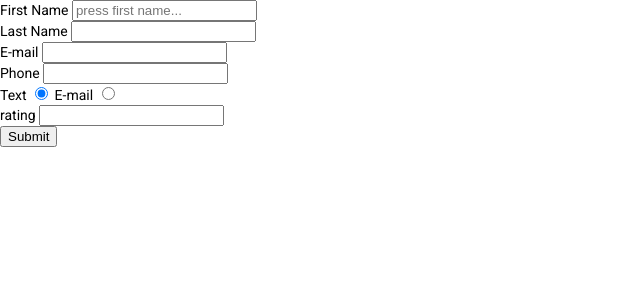
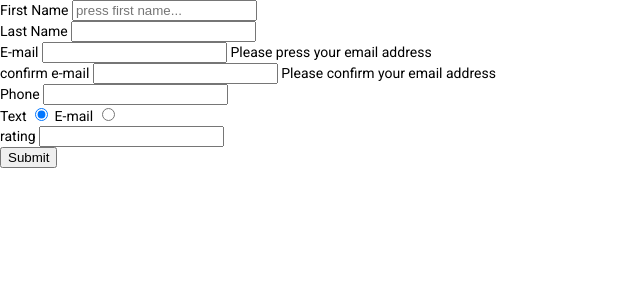
Before and after one commit to igobor94/Angular-ReactiveForms, an Angular app: page / in a window 1280 px wide. Shown: the top 300 px of the page, without its empty margins (0-640 px from the left). Built offline with nearby package versions, Linux system fonts and the light colour scheme.

Commit message:
cross-field with custom valdiators

```diff
--- a/src/app/form/form.component.html
+++ b/src/app/form/form.component.html
@@ -11,12 +11,31 @@
             <input type="text" formControlName="lastName"  />
         </label>
     </div>
-    <div class="form__email">
-        <label>
-            E-mail
-            <input type="email" formControlName="email"  />
-        </label>
+
+    <div formGroupName="emailGroup">
+        <div class="form__email">
+            <label>
+                E-mail
+                <input type="email" formControlName="email" [ngClass]="{'is-invalid': defaultForm.get('emailGroup').errors || ((defaultForm.get('emailGroup.email').touched || defaultForm.get('emailGroup.email').dirty) && !defaultForm.get('emailGroup.email').valid )}"/>
+            </label>
+            <span *ngIf="defaultForm.get('emailGroup.email').errors?.required">
+                Please press your email address
+            </span>
+        </div>
+        <div class="form__email form__confirm-email">
+            <label>
+                confirm e-mail
+                <input type="email" formControlName="confirmEmail"  />
+            </label>
+            <span *ngIf="defaultForm.get('emailGroup.confirmEmail').errors?.required">
+                Please confirm your email address
+            </span>
+            <span *ngIf="defaultForm.get('emailGroup').errors?.match">
+                The confirmation does not match with the email address
+            </span>
+        </div>
     </div>
+
     <div class="form__phone">
         <label>
             Phone
--- a/src/app/form/form.component.scss
+++ b/src/app/form/form.component.scss
@@ -0,0 +1,3 @@
+.is-invalid {
+    color: red;
+}
--- a/src/app/form/form.component.ts
+++ b/src/app/form/form.component.ts
@@ -8,6 +8,19 @@ function ratingRange(min: number, max: number): ValidatorFn {
     }
     return null
   }
+}
+
+function emailMatcher(c: AbstractControl): {[key: string]: boolean} | null {
+  const emailControl = c.get('email');
+  const confirmControlEmail = c.get('confirmEmail');
+
+  if (emailControl?.value === confirmControlEmail?.value) {
+    return null
+  }
+  if (emailControl?.pristine === confirmControlEmail?.pristine) {
+    return null
+  }
+  return { 'match': true };
 }
 
 @Component({
@@ -25,7 +38,10 @@ export class FormComponent implements OnInit {
     this.defaultForm = this.fb.group({
       firstName: ['', [Validators.required, Validators.minLength(3)]],
       lastName: ['', [Validators.required, Validators.minLength(3)]],
-      email: ['', [Validators.required, Validators.email]],
+      emailGroup: this.fb.group({
+        email: ['', [Validators.required, Validators.email]],
+        confirmEmail: ['', Validators.required],
+      }, {validator: emailMatcher}),
       phone: '',
       rating: [null, ratingRange(1, 5)],
       notification: 'text'
@@ -44,7 +60,6 @@ export class FormComponent implements OnInit {
     } else {
       phoneControl.clearValidators();
     }
-
     phoneControl.updateValueAndValidity();
   }
 
```
